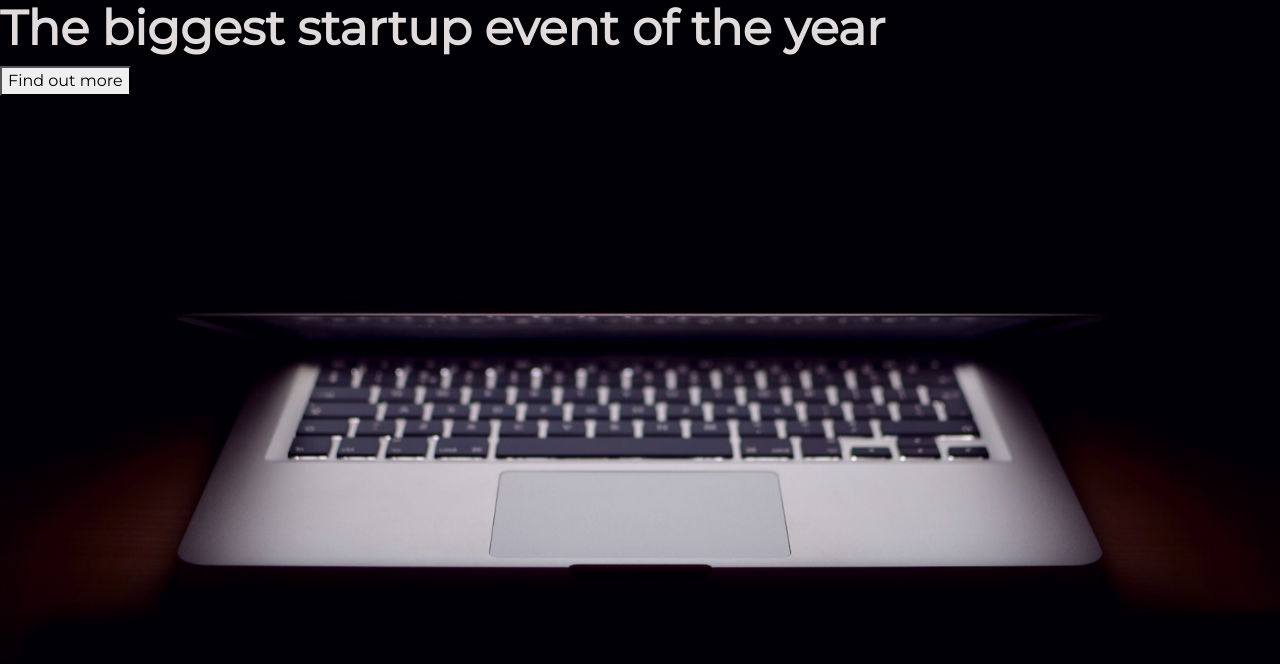
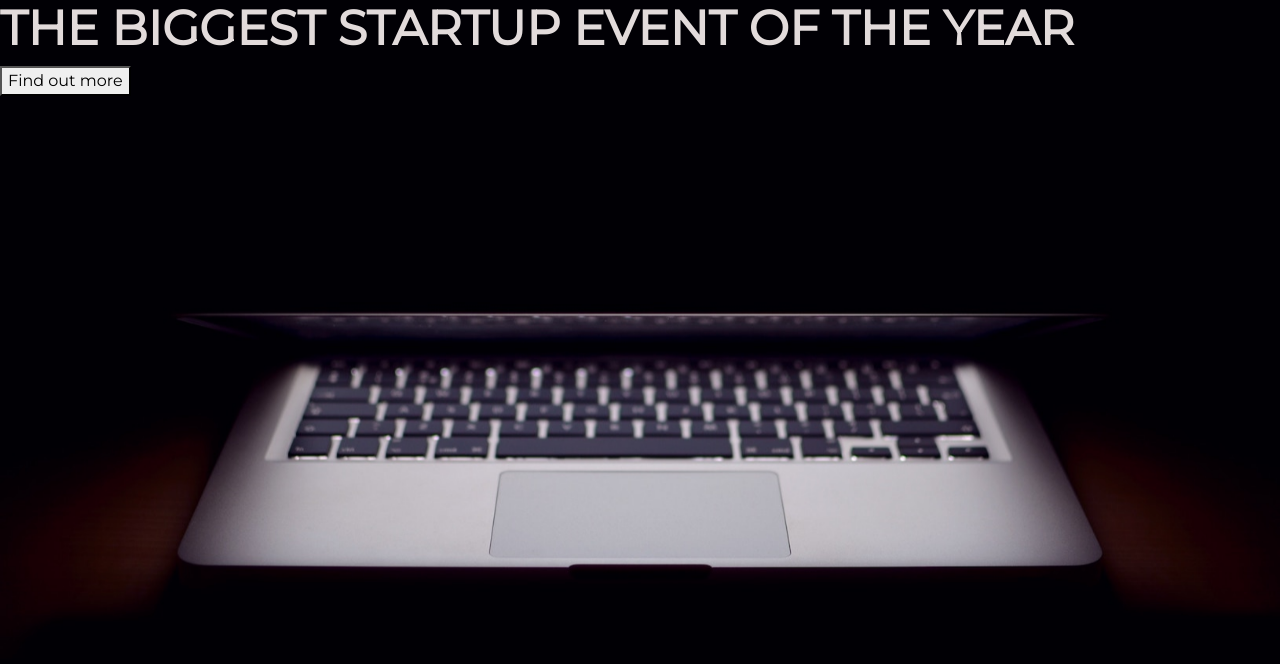
Before and after one commit to phu-p/startup-page, a plain HTML site: page index.html in a window 1280 px wide. Drawn offline with nearby package versions, Linux system fonts and the light colour scheme.

Commit message:
Make h1 texts uppercase

```diff
--- a/index.html
+++ b/index.html
@@ -13,7 +13,7 @@
     <link rel="stylesheet" type="text/css" href="style.css">
   </head>
   <body>
-    <h1><strong>The biggest startup event of the year<strong></strong></h1>
+    <h1 class="text-uppercase"><strong>The biggest startup event of the year<strong></strong></h1>
     <button>Find out more</button>
   </body>
 </html>
```
